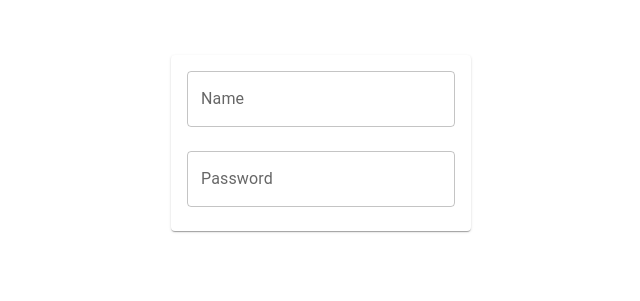
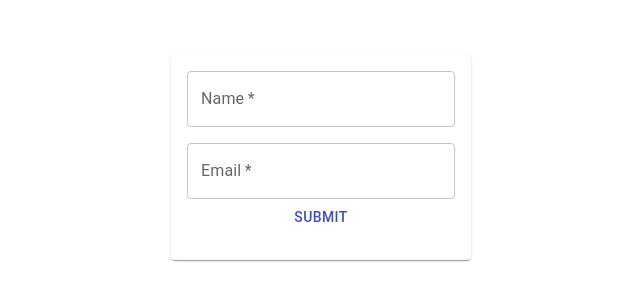
Before and after one commit to joelmandell2/fetch_dogs2, a React (Create React App) app: page / in a window 1280 px wide. Shown: the part 185-486 px from the top of the page, without its empty margins (319-959 px from the left). Built offline with nearby package versions, Linux system fonts and the light colour scheme.

Commit message:
added videos
Login authentication works

```diff
--- a/src/App.js
+++ b/src/App.js
@@ -4,6 +4,8 @@ import { indigo, amber } from '@mui/material/colors'
 import { createTheme } from "@mui/material/styles";
 
 import SecurityPage from './pages/SecurityPage';
+import HomePage from './pages/HomePage';
+
 
 
 // createTheme enables you to customize the look and feel of your app past the default
@@ -26,6 +28,7 @@ export default function App() {
       <BrowserRouter>
         <Routes>
           <Route path="/" element={<SecurityPage />} />
+          <Route path="/dogs" element={<HomePage/>}/>
         </Routes>
       </BrowserRouter>
     </ThemeProvider>
--- a/src/pages/HomePage.js
+++ b/src/pages/HomePage.js
@@ -0,0 +1,11 @@
+
+
+
+export default function HomePage(){
+
+
+
+    return(
+        <p>this works raaaaa</p>
+    );
+}
--- a/src/pages/SecurityPage.js
+++ b/src/pages/SecurityPage.js
@@ -1,28 +1,65 @@
-import { useEffect, useState } from 'react';
-import { Container,Card, CardContent, TextField} from '@mui/material';
+import { useEffect, useState ,} from 'react';
+import { useNavigate } from 'react-router-dom';
+import { Container,Card, CardContent, TextField, Button} from '@mui/material';
+
+
 
 
 
 export default function SecurityPage(){
 
+    const navigate = useNavigate();
     const [userName, setUserName] = useState(null);
-    const [password, setPassword] = useState(null);
+    const [userPassword, setPassword] = useState(null);
 
 
-    useEffect(() => {}, []);
+    useEffect(() => {
+    },
+    []);
+
+    const handleClick = (event) => {
+        fetch(
+            `https://frontend-take-home-service.fetch.com/auth/login`, {
+                method: 'POST',
+                headers: {
+                    'Content-type': 'application/JSON'
+                },
+
+               body: JSON.stringify({
+                name:userName,
+                email:userPassword
+               }),
+               credentials: 'include'
+            }
+
+        ).then(response => {
+            if(response.ok){
+                console.log('correct');
+                navigate('/dogs');
+            }else {
+                console.log('incorrect login');
+            }
+        });
+    };
+
+    const handleUser = (event) => {
+        setUserName(event.target.value);
+    };
+
+    const handlePassword = (event) => {
+        setPassword(event.target.value);
+    };
 
     return(
         <Container sx={{align:'center', justifyContent: 'center', display:'flex'}}>
             <Card sx={{align:'center', justifyContent: 'center', mt: 30,  width:'300px'}}>
                 <CardContent sx={{display: 'flex', flexDirection: 'column',align: 'center', justifyContent: 'center'}}>
-                    <TextField id="outlined-basic" label="Name" variant="outlined" />
-                    <TextField id="pass" label="Password" variant="outlined" sx={{mt:3}}/>
-
+                    <TextField onChange={handleUser} id="outlined-basic" label="Name" variant="outlined" required/>
+                    <TextField onChange={handlePassword} id="pass" label="Email" variant="outlined" required sx={{mt:2}}/>
+                    <Button onClick={handleClick}>Submit</Button>
                 </CardContent>
             </Card>
         </Container>
-
-
     );
 
 };
```
Also changed, not shown: 2 other files (tests, documents, lock files or other folders).
